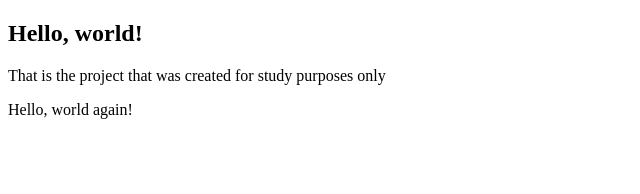
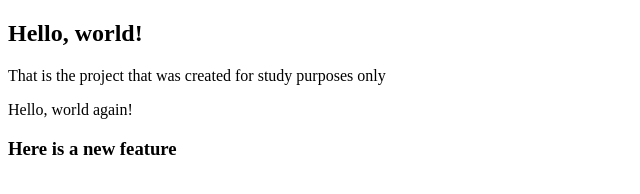
Before and after one commit to TairYerniyazov/Study, a plain HTML site: page index.html in a window 1280 px wide. Shown: the whole page, without its empty margins (0-640 px from the left). Drawn offline with Linux system fonts and the light colour scheme.

Commit message:
Added another line

```diff
--- a/index.html
+++ b/index.html
@@ -6,4 +6,6 @@
   <h2>Hello, world!</h2>
   <p>That is the project that was created for study purposes only</p>
   <p>Hello, world again!</p>
+  <h3>Here is a new feature</h3>
+
 </body>
```
